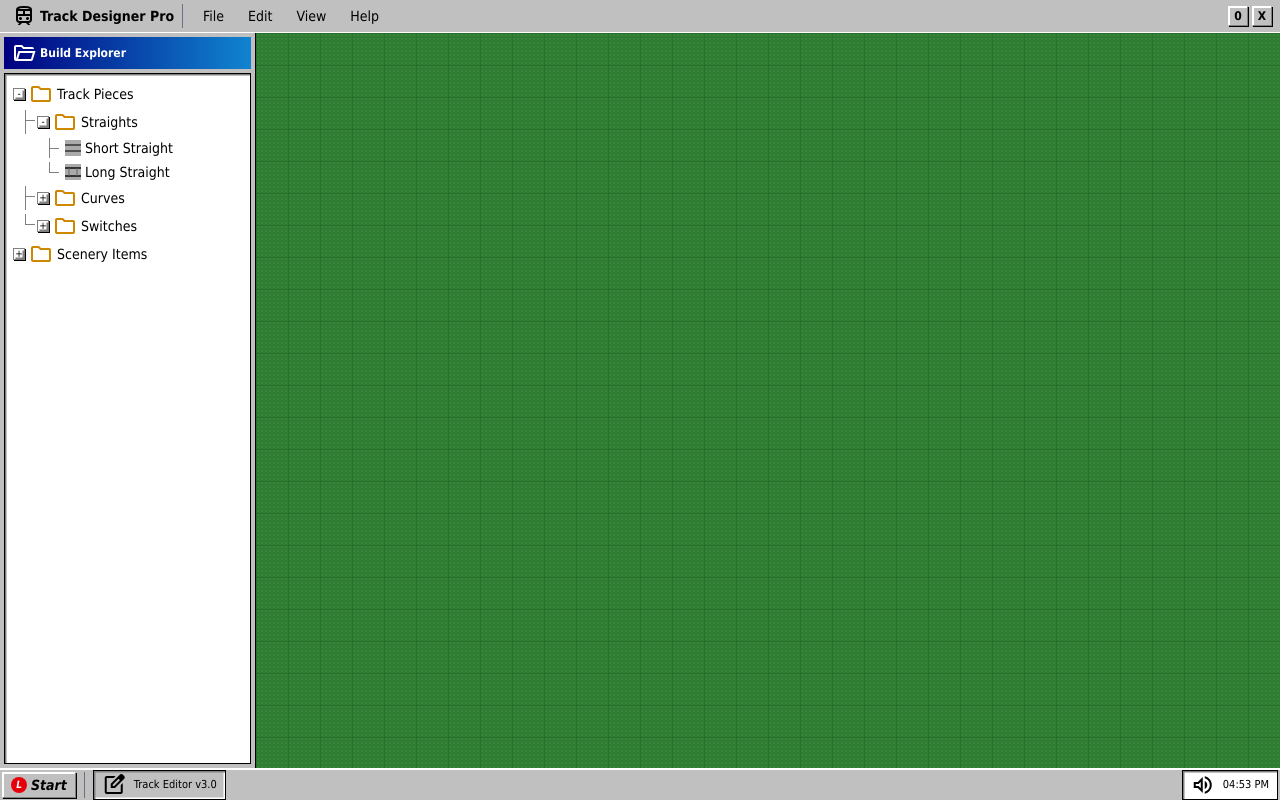
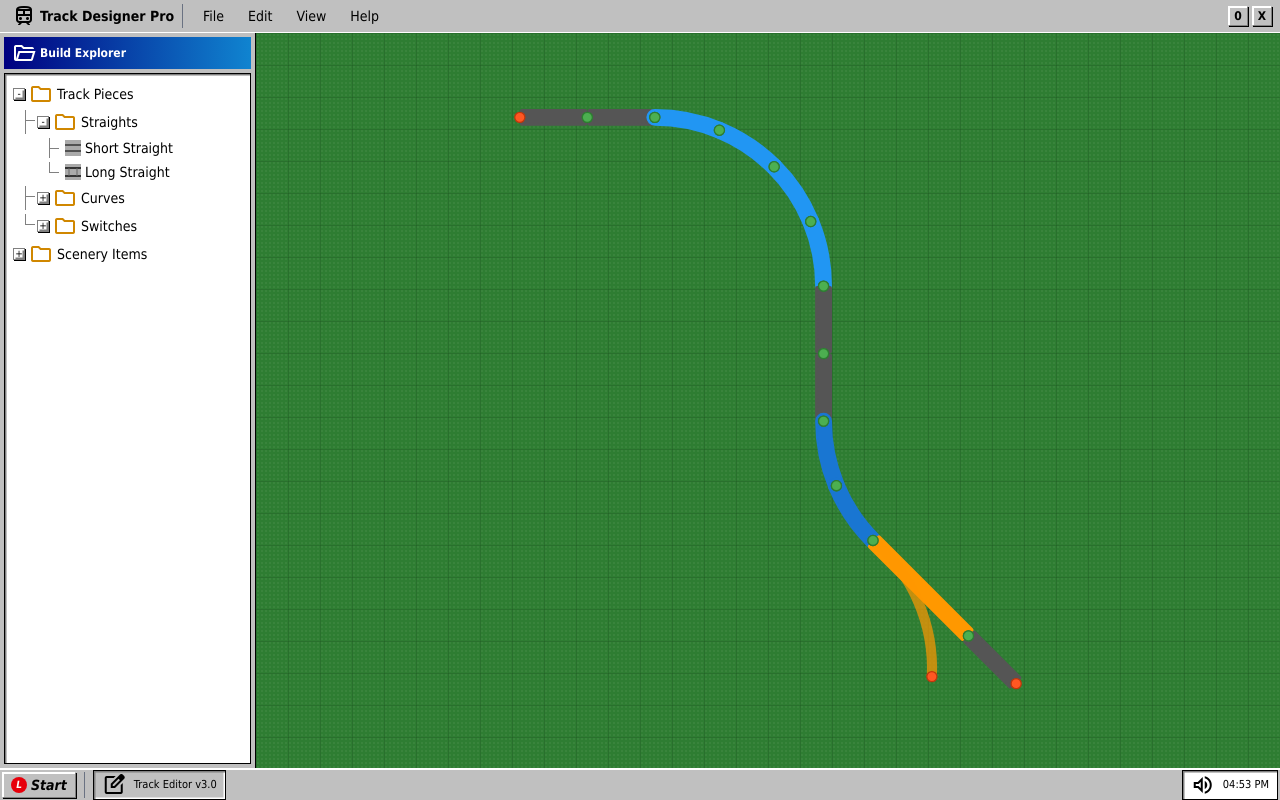
Before and after one commit to pawel-blach/lego-train-app, a React (Vite) app in the folder frontend/: page / in a window 1280 px wide. Built offline with nearby package versions, Linux system fonts and the light colour scheme.

Commit message:
Test track

```diff
--- a/frontend/src/App.tsx
+++ b/frontend/src/App.tsx
@@ -2,6 +2,7 @@ import { useState } from "react";
 import { MenuBar } from "./components/layout/MenuBar";
 import { Taskbar } from "./components/layout/Taskbar";
 import { BuildExplorer } from "./components/sidebar/BuildExplorer";
+import { TrackBoard } from "./components/board/TrackBoard";
 
 export default function App() {
   const [selectedPieceId, setSelectedPieceId] = useState<string | null>(null);
@@ -11,7 +12,9 @@ export default function App() {
       <MenuBar />
       <div className="flex-1 flex overflow-hidden">
         <BuildExplorer selectedPieceId={selectedPieceId} onSelectPiece={setSelectedPieceId} />
-        <main className="flex-1 relative overflow-auto felt-texture cursor-crosshair" />
+        <main className="flex-1 relative overflow-auto felt-texture cursor-crosshair">
+          <TrackBoard />
+        </main>
       </div>
       <Taskbar />
     </div>
--- /dev/null
+++ b/frontend/src/components/board/ConnectionDot.tsx
@@ -0,0 +1,18 @@
+interface ConnectionDotProps {
+  x: number;
+  y: number;
+  isFree: boolean;
+}
+
+export function ConnectionDot({ x, y, isFree }: ConnectionDotProps) {
+  return (
+    <circle
+      cx={x}
+      cy={y}
+      r={1.2}
+      fill={isFree ? "#ff5722" : "#4caf50"}
+      stroke={isFree ? "#bf360c" : "#2e7d32"}
+      strokeWidth={0.3}
+    />
+  );
+}
--- /dev/null
+++ b/frontend/src/components/board/TrackBoard.tsx
@@ -0,0 +1,75 @@
+import { useMemo } from "react";
+import { PIECE_TYPES } from "../../lib/track/pieces";
+import { getWorldConnectionPoint } from "../../lib/track/geometry";
+import { getFreeConnectionPoints } from "../../lib/track/operations";
+import { buildTestLayout } from "../../lib/track/testLayout";
+import { TrackPieceShape } from "./TrackPieceShape";
+import { ConnectionDot } from "./ConnectionDot";
+
+const PADDING = 20;
+
+export function TrackBoard() {
+  const layout = useMemo(() => buildTestLayout(), []);
+
+  const { bounds, allPoints } = useMemo(() => {
+    let minX = Infinity,
+      minY = Infinity,
+      maxX = -Infinity,
+      maxY = -Infinity;
+
+    const points: { x: number; y: number; key: string }[] = [];
+
+    for (const piece of layout.pieces.values()) {
+      const def = PIECE_TYPES[piece.typeId];
+      for (const pt of def.connectionPoints) {
+        const world = getWorldConnectionPoint(piece, pt);
+        minX = Math.min(minX, world.x);
+        minY = Math.min(minY, world.y);
+        maxX = Math.max(maxX, world.x);
+        maxY = Math.max(maxY, world.y);
+        points.push({ x: world.x, y: world.y, key: `${piece.id}:${pt.id}` });
+      }
+    }
+
+    return {
+      bounds: { minX, minY, maxX, maxY },
+      allPoints: points,
+    };
+  }, [layout]);
+
+  const freeKeys = useMemo(() => {
+    const free = getFreeConnectionPoints(layout);
+    return new Set(free.map((fp) => `${fp.pieceId}:${fp.pointId}`));
+  }, [layout]);
+
+  const vx = bounds.minX - PADDING;
+  const vy = bounds.minY - PADDING;
+  const vw = bounds.maxX - bounds.minX + 2 * PADDING;
+  const vh = bounds.maxY - bounds.minY + 2 * PADDING;
+
+  return (
+    <svg
+      width="100%"
+      height="100%"
+      viewBox={`${vx} ${vy} ${vw} ${vh}`}
+      preserveAspectRatio="xMidYMid meet"
+      className="absolute inset-0"
+    >
+      {[...layout.pieces.values()].map((piece) => (
+        <TrackPieceShape
+          key={piece.id}
+          piece={piece}
+          pieceDef={PIECE_TYPES[piece.typeId]}
+        />
+      ))}
+      {allPoints.map((pt) => (
+        <ConnectionDot
+          key={pt.key}
+          x={pt.x}
+          y={pt.y}
+          isFree={freeKeys.has(pt.key)}
+        />
+      ))}
+    </svg>
+  );
+}
--- /dev/null
+++ b/frontend/src/components/board/TrackPieceShape.tsx
@@ -0,0 +1,92 @@
+import type { PlacedPiece } from "../../lib/track/layout";
+import type { PieceTypeDef } from "../../lib/track/pieces";
+
+interface TrackPieceShapeProps {
+  piece: PlacedPiece;
+  pieceDef: PieceTypeDef;
+}
+
+const COLORS: Record<string, string> = {
+  straight16: "#555",
+  straight4: "#777",
+  curveR40L: "#2196F3",
+  curveR40R: "#1976D2",
+  switchL: "#FF9800",
+  switchR: "#F57C00",
+};
+
+const TRACK_GAUGE = 4;
+
+export function TrackPieceShape({ piece, pieceDef }: TrackPieceShapeProps) {
+  const color = COLORS[piece.typeId] ?? "#888";
+  const rotation = piece.rotationIndex * 22.5;
+
+  return (
+    <g transform={`translate(${piece.x}, ${piece.y}) rotate(${rotation})`}>
+      {renderShape(piece.typeId, pieceDef, color)}
+    </g>
+  );
+}
+
+function renderShape(typeId: string, def: PieceTypeDef, color: string) {
+  const pointB = def.connectionPoints.find((p) => p.id === "b");
+
+  if (typeId === "straight16" || typeId === "straight4") {
+    const length = pointB ? pointB.localX : 16;
+    return (
+      <rect
+        x={0}
+        y={-TRACK_GAUGE / 2}
+        width={length}
+        height={TRACK_GAUGE}
+        fill={color}
+        rx={0.5}
+      />
+    );
+  }
+
+  if (typeId === "curveR40L" || typeId === "curveR40R") {
+    if (!pointB) return null;
+    const sweepFlag = typeId === "curveR40L" ? 1 : 0;
+    return (
+      <path
+        d={`M 0 0 A 40 40 0 0 ${sweepFlag} ${pointB.localX} ${pointB.localY}`}
+        stroke={color}
+        strokeWidth={TRACK_GAUGE}
+        strokeLinecap="round"
+        fill="none"
+      />
+    );
+  }
+
+  if (typeId === "switchL" || typeId === "switchR") {
+    const through = def.connectionPoints.find((p) => p.id === "through");
+    const diverge = def.connectionPoints.find((p) => p.id === "diverge");
+    return (
+      <>
+        {through && (
+          <rect
+            x={0}
+            y={-TRACK_GAUGE / 2}
+            width={through.localX}
+            height={TRACK_GAUGE}
+            fill={color}
+            rx={0.5}
+          />
+        )}
+        {diverge && (
+          <path
+            d={`M 0 0 A 40 40 0 0 ${typeId === "switchL" ? 1 : 0} ${diverge.localX} ${diverge.localY}`}
+            stroke={color}
+            strokeWidth={TRACK_GAUGE * 0.6}
+            strokeLinecap="round"
+            fill="none"
+            opacity={0.7}
+          />
+        )}
+      </>
+    );
+  }
+
+  return null;
+}
--- /dev/null
+++ b/frontend/src/lib/track/testLayout.ts
@@ -0,0 +1,42 @@
+import { createEmptyLayout, type Layout } from "./layout";
+import { placeFirstPiece, placePiece } from "./operations";
+
+function getNewPieceId(prev: Layout, next: Layout): string {
+  for (const key of next.pieces.keys()) {
+    if (!prev.pieces.has(key)) return key;
+  }
+  throw new Error("No new piece found");
+}
+
+export function buildTestLayout(): Layout {
+  let layout = createEmptyLayout();
+
+  // First piece: straight at origin
+  let prev = layout;
+  layout = placeFirstPiece(layout, "straight16");
+  let lastId = getNewPieceId(prev, layout);
+
+  // Chain more pieces to form a visible track
+  const chain: [string, string, string][] = [
+    // [pieceTypeId, targetPointId, newPointId]
+    ["straight16", "b", "a"],
+    ["curveR40L", "b", "a"],
+    ["curveR40L", "b", "a"],
+    ["curveR40L", "b", "a"],
+    ["curveR40L", "b", "a"],
+    ["straight16", "b", "a"],
+    ["straight16", "b", "a"],
+    ["curveR40R", "b", "a"],
+    ["curveR40R", "b", "a"],
+    ["switchL", "b", "trunk"],
+    ["straight16", "through", "a"],
+  ];
+
+  for (const [typeId, targetPointId, newPointId] of chain) {
+    prev = layout;
+    layout = placePiece(layout, typeId, lastId, targetPointId, newPointId);
+    lastId = getNewPieceId(prev, layout);
+  }
+
+  return layout;
+}
```
